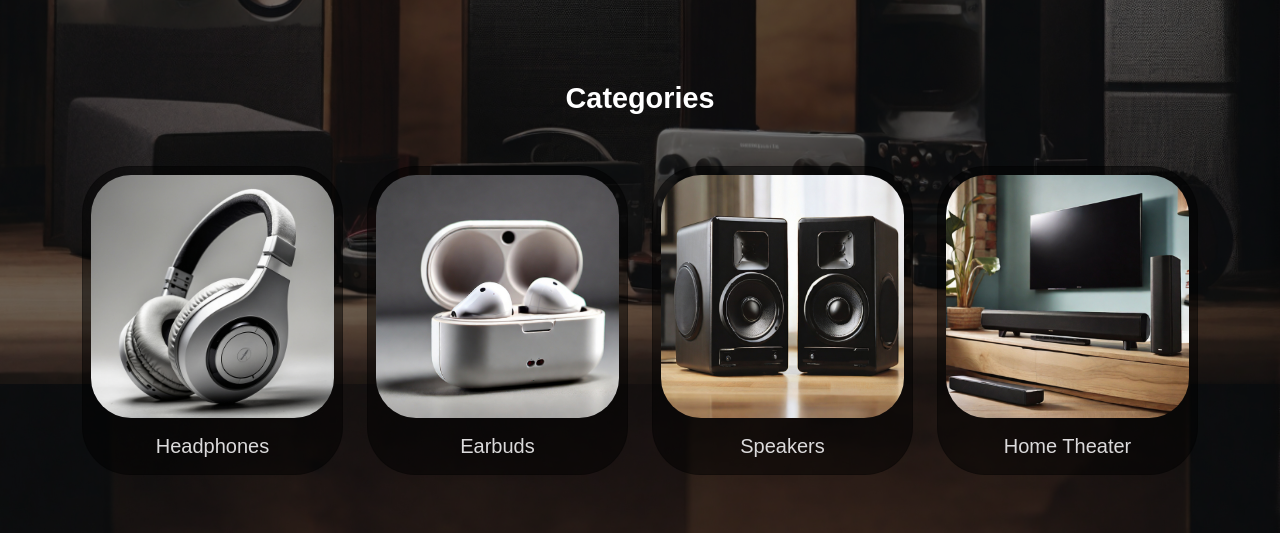
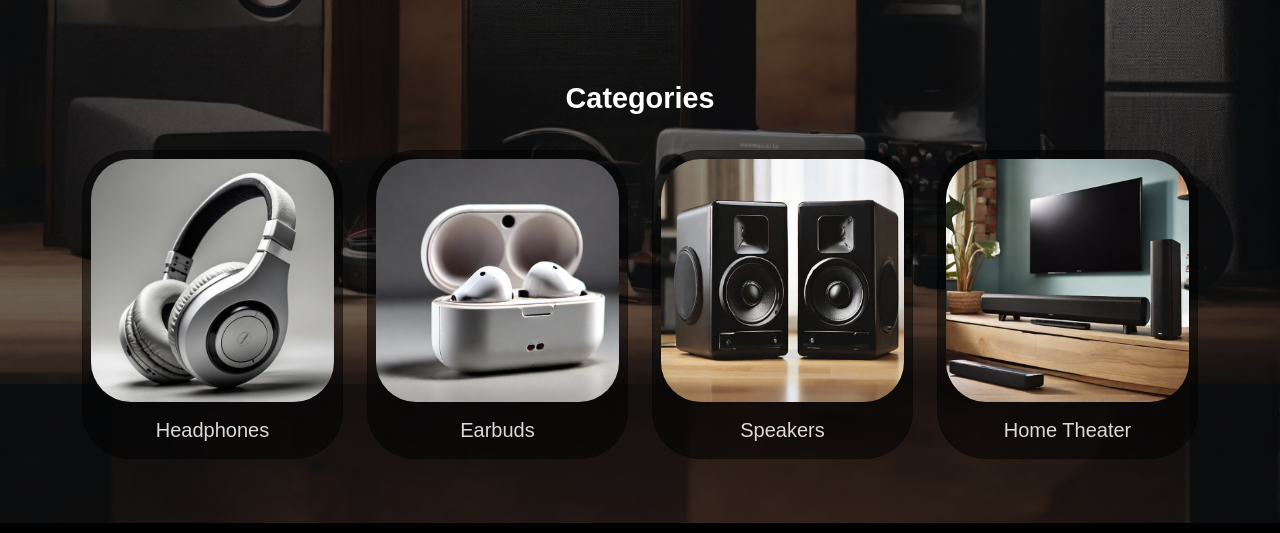
Before and after one commit to VictorTazoi/proaudio-web-store, a plain HTML site: page index.html in a window 1280 px wide. Shown: the part 1216-1749 px from the top of the page. Drawn offline with Linux system fonts and the light colour scheme.

Commit message:
Pequenas alterações no hover dos blocos de categoria na pagina inicial

```diff
--- a/css/menu.css
+++ b/css/menu.css
@@ -64,7 +64,6 @@
 
 .conteinerFiltro{
     padding-top: 3em;
-    transition: 0.25s;
 }
 
 @media(max-width: 1300px) {
--- a/css/style.css
+++ b/css/style.css
@@ -154,11 +154,11 @@
     text-align: center;
 }
 .blocoConteudo03{
-    padding-top: 2em;
+    padding-top: 1em;
     transition: 0.1s;
 }
 .blocoConteudo03:hover{
-    padding: 0em;
+    padding-top: 0em;
 }
 
 .conteudo03Card{
```
